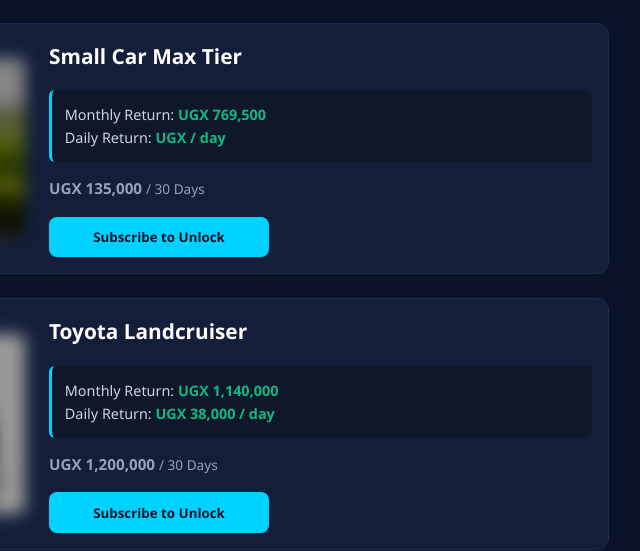
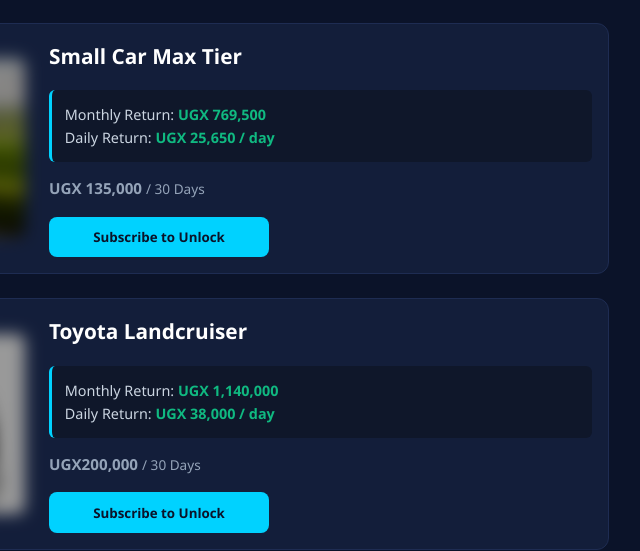
Before and after one commit to MUTAHUNGA-POLLYCARP/HUT-9, a website: page index.html in a window 1280 px wide. Shown: the part 1301-1852 px from the top of the page, 615-1255 px from the left. Drawn offline with Linux system fonts and the light colour scheme; no server answers.

Commit message:
Update index.html interface

```diff
--- a/index.html
+++ b/index.html
@@ -100,7 +100,7 @@
           <h3>Small Car Max Tier</h3>
           <div class="earnings-info">
             <div>Monthly Return: <span class="highlight-green">UGX 769,500</span></div>
-            <div>Daily Return: <span class="highlight-green">UGX  / day</span></div>
+            <div>Daily Return: <span class="highlight-green">UGX 25,650 / day</span></div>
           </div>
           <p class="price">UGX 135,000 <span>/ 30 Days</span></p>
           <button class="btn-subscribe" onclick="subscribeToTier('tier-small-car-max', 135000)">Subscribe to Unlock</button>
@@ -117,7 +117,7 @@
             <div>Monthly Return: <span class="highlight-green">UGX 1,140,000</span></div>
             <div>Daily Return: <span class="highlight-green">UGX 38,000 / day</span></div>
           </div>
-          <p class="price">UGX 1,200,000 <span>/ 30 Days</span></p>
+          <p class="price">UGX200,000 <span>/ 30 Days</span></p>
           <button class="btn-subscribe" onclick="subscribeToTier('tier-landcruiser', 200000)">Subscribe to Unlock</button>
         </div>
       </div>
```
